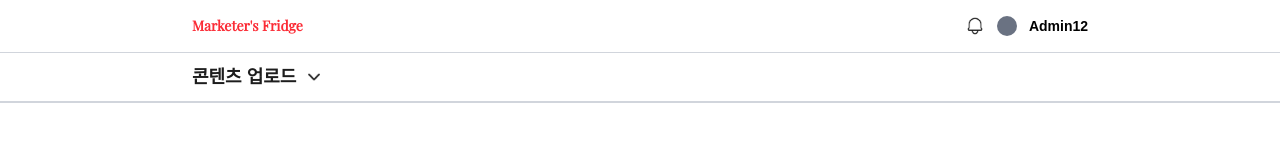
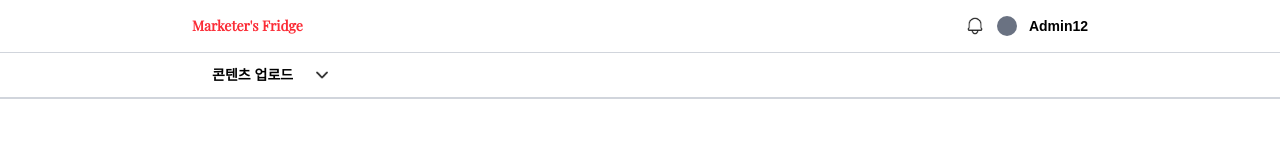
Before and after one commit to Marketer-s-Fridge/Client, a Next.js app: page /admin/contentsUpload in a window 1280 px wide. Shown: the top 145 px of the page. Built offline with nearby package versions, Linux system fonts and the light colour scheme.

Commit message:
style: TextInput border 색깔 연하게 수정

```diff
--- a/src/app/admin/contentsUpload/page.tsx
+++ b/src/app/admin/contentsUpload/page.tsx
@@ -18,8 +18,17 @@ const UploadPage: React.FC = () => {
     <div className="bg-white min-h-screen">
       <AdminHeader />
 
-      <AdminCategoryBar title="콘텐츠 업로드" />
-
+      <AdminCategoryBar
+        items={[
+          "콘텐츠 업로드",
+          "콘텐츠 관리",
+          "임시 저장 리스트",
+          "업로드 예약",
+          "문의 답변 관리",
+          "통계 및 분석",
+        ]}
+        onSelect={(val) => console.log("선택된 항목:", val)}
+      />
       <main className=" mx-auto px-[10%] sm:px-[15%] py-12">
         <div className="flex flex-col lg:flex-row gap-12">
           <div className="flex w-[400px] flex-col">
--- a/src/components/admin/adminCategoryBar.tsx
+++ b/src/components/admin/adminCategoryBar.tsx
@@ -1,24 +1,70 @@
 "use client";
 
-import React from "react";
+import React, { useState } from "react";
+import Image from "next/image";
 
 interface AdminCategoryBarProps {
-  title: string;
-  iconSrc?: string;
+  items: string[];
+  onSelect?: (value: string) => void;
 }
 
 const AdminCategoryBar: React.FC<AdminCategoryBarProps> = ({
-  title,
-  iconSrc = "/icons/down.png",
+  items,
+  onSelect,
 }) => {
+  const [selected, setSelected] = useState(items[0]);
+  const [isOpen, setIsOpen] = useState(false);
+
+  const handleSelect = (item: string) => {
+    setSelected(item);
+    setIsOpen(false);
+    onSelect?.(item);
+  };
+
   return (
-    <div className="flex items-center px-[10%] sm:px-[15%] py-2.5 border-b-2 border-gray-300">
-      <h1 className="text-lg font-bold text-[#1D1D1D]">{title}</h1>
-      <img
-        src={iconSrc}
-        className="w-5 h-5 object-contain ml-2"
-        alt="카테고리 아이콘"
-      />
+    <div className="relative pl-[10%] sm:pl-[15%] w-full border-b-2 border-gray-300 text-sm font-semibold select-none">
+      {/* Selected Button */}
+      <div className="relative w-[160px]">
+        <div
+          className=" flex flex-row justify-between items-center text-start px-5 py-3 bg-white cursor-pointer"
+          onClick={() => setIsOpen((prev) => !prev)}
+        >
+          <span>{selected}</span>
+          <Image
+            src="/icons/down.png"
+            alt="dropdown icon"
+            width={20}
+            height={20}
+          />
+        </div>
+
+        {/* Dropdown List */}
+        {isOpen && (
+          <div className=" text-start w-full absolute top-0 left-0 bg-white border border-gray-200 rounded-xl shadow z-50 py-1">
+            {items.map((item) => {
+              const isSelected = item === selected;
+              return (
+                <div
+                  key={item}
+                  onClick={() => handleSelect(item)}
+                  className="text-start px-2 py-1 flex justify-center cursor-pointer"
+                >
+                  <span
+                    className={`text-start  w-full px-2 py-2 rounded-lg transition-colors duration-150
+                      ${
+                        isSelected
+                          ? "bg-[#FF4545] text-white w-full text-start"
+                          : "hover:bg-gray-100 text-black"
+                      }`}
+                  >
+                    {item}
+                  </span>
+                </div>
+              );
+            })}
+          </div>
+        )}
+      </div>
     </div>
   );
 };
--- a/src/components/authFormComponents.tsx
+++ b/src/components/authFormComponents.tsx
@@ -53,7 +53,7 @@ export const TextInput: React.FC<TextInputProps> = ({
   rightButtonText,
   onRightButtonClick,
   rounded = "rounded", // 기본값
-  borderColor = "border-gray-400",
+  borderColor = "border-[#C2C2C2]",
   textColor = "text-gray-900",
   bgColor = "bg-white",
 }) => {
```
